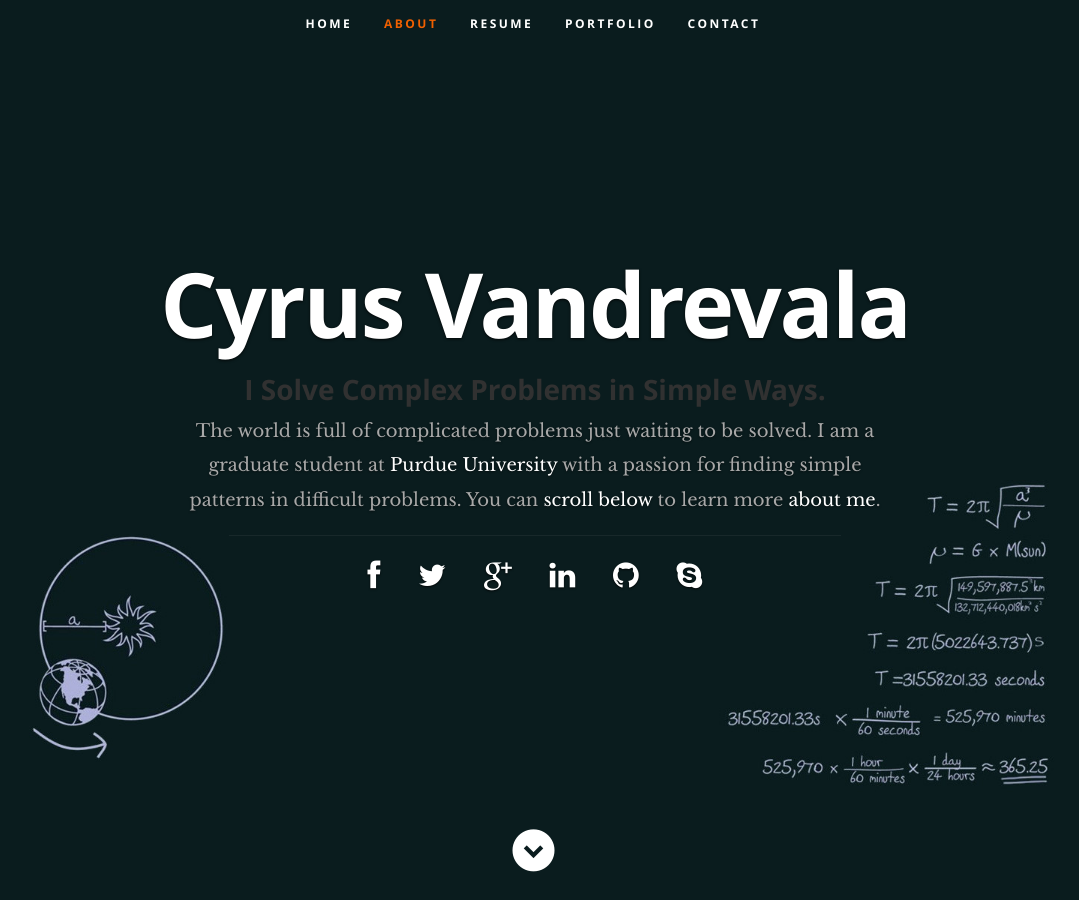
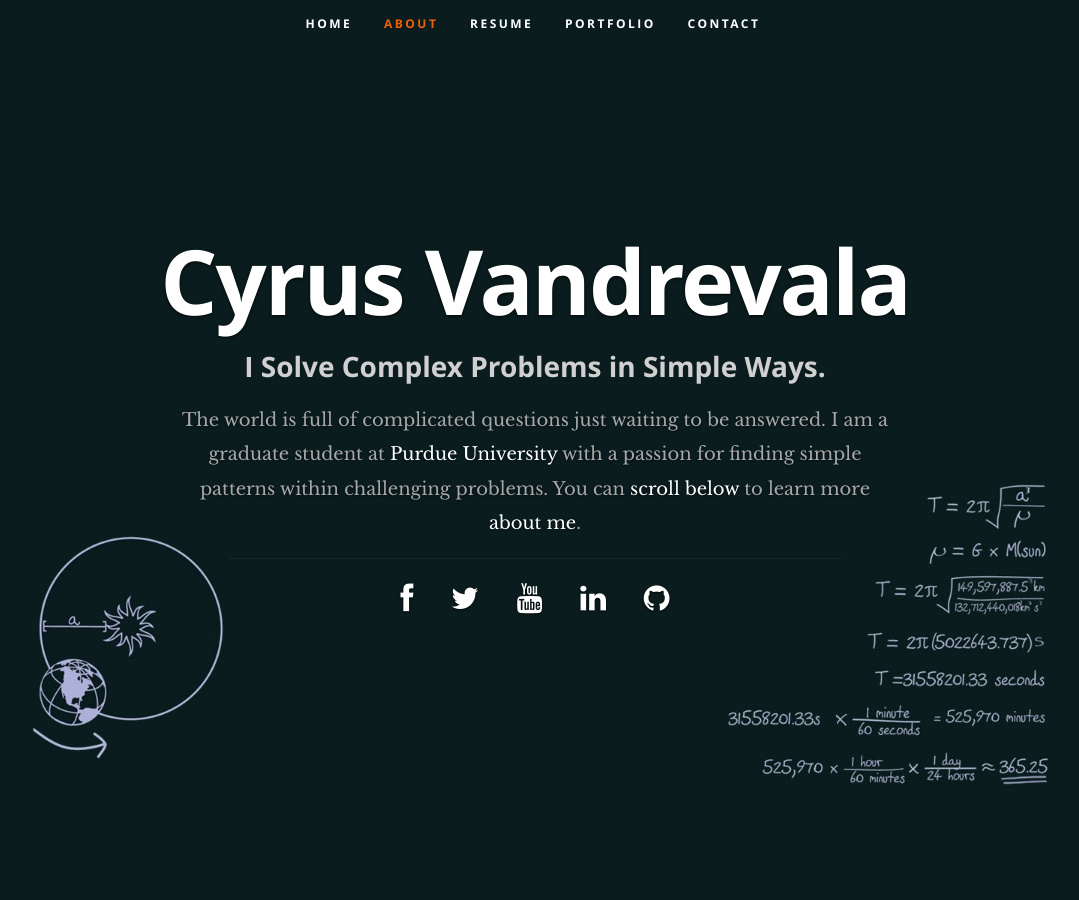
Before and after one commit to cmvandrevala/cmvandrevala.github.io, a Jekyll site: the page built from index.html, in a window 1280 px wide and 900 px high. Shown: the whole window, without its empty margins (107-1186 px from the left). Built offline with Jekyll 4.4.1, drawn with Linux system fonts in a browser that asks for light colours; nearby versions of some CDN libraries.

Commit message:
Finish first draft of header

```diff
--- a/_includes/header.html
+++ b/_includes/header.html
@@ -19,21 +19,16 @@
      <div class="banner-text">
         <h1 class="responsive-headline">Cyrus Vandrevala</h1>
 		<h2>I Solve Complex Problems in Simple Ways.</h2>
-        <h3>The world is full of complicated problems just waiting to be solved. I am a graduate student at <span><a href="http://www.purdue.edu/">Purdue University</a></span> with a passion for finding simple patterns in difficult problems. You can <a class="smoothscroll" href="#about">scroll below</a> to learn more <a class="smoothscroll" href="#about">about me</a>.</h3>
+        <h3>The world is full of complicated questions just waiting to be answered. I am a graduate student at <span><a href="http://www.purdue.edu/">Purdue University</a></span> with a passion for finding simple patterns within challenging problems. You can <a class="smoothscroll" href="#about">scroll below</a> to learn more <a class="smoothscroll" href="#about">about me</a>.</h3>
         <hr />
         <ul class="social">
-           <li><a href="https://www.facebook.com/cyrus.vandrevala"><i class="fa fa-facebook"></i></a></li>
+           <li><a href="{{ site.facebook }}"><i class="fa fa-facebook"></i></a></li>
            <li><a href="{{ site.twitter }}"><i class="fa fa-twitter"></i></a></li>
-           <li><a href="#"><i class="fa fa-google-plus"></i></a></li>
-           <li><a href="#"><i class="fa fa-linkedin"></i></a></li>
-           <li><a href="#"><i class="fa fa-github"></i></a></li>
-           <li><a href="#"><i class="fa fa-skype"></i></a></li>
+           <li><a href="{{ site.youtube }}"><i class="fa fa-youtube"></i></a></li>
+           <li><a href="{{ site.linkedin }}"><i class="fa fa-linkedin"></i></a></li>
+           <li><a href="{{ site.github }}"><i class="fa fa-github"></i></a></li>
         </ul>
      </div>
   </div>
 
-  <p class="scrolldown">
-     <a class="smoothscroll" href="#about"><i class="icon-down-circle"></i></a>
-  </p>
-
 </header>
--- a/assets/css/layout.css
+++ b/assets/css/layout.css
@@ -66,6 +66,10 @@ header .banner-text h1 {
    letter-spacing: -2px;
    margin: 0 auto 18px auto;
    text-shadow: 0px 1px 3px rgba(0, 0, 0, .8);
+}
+header .banner-text h2 {
+   color: #D0D0D0;
+   margin: 0 auto 18px auto;
 }
 header .banner-text h3 {
    font: 18px/1.9em 'librebaskerville-regular', serif;
```
